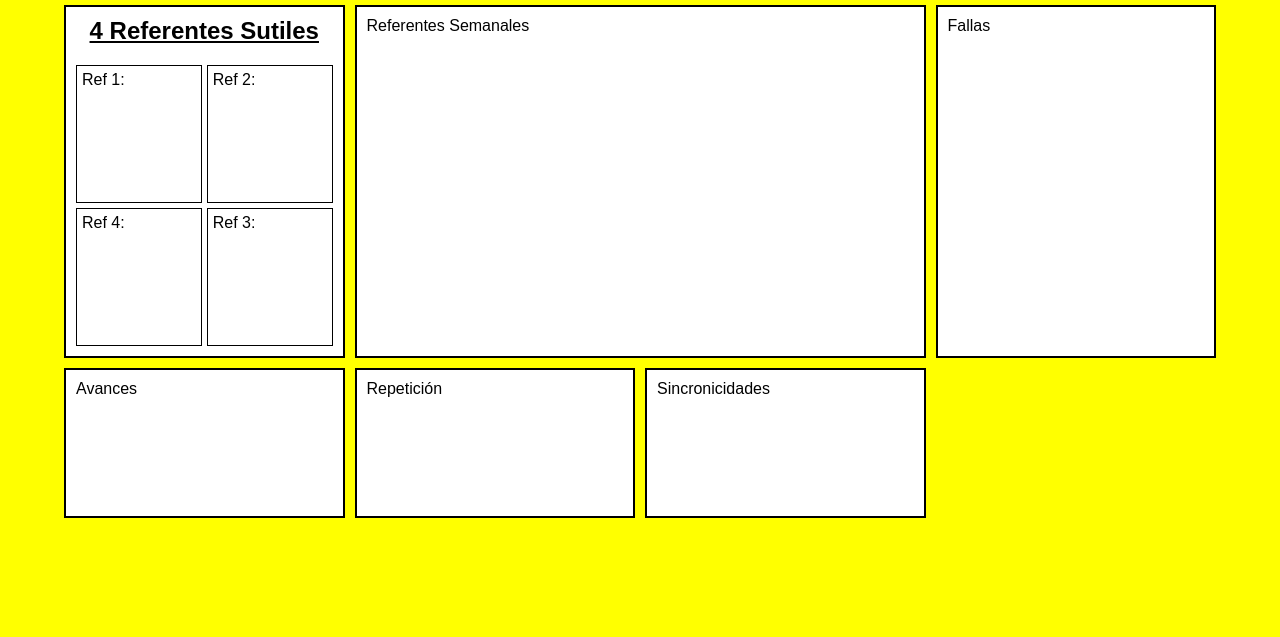
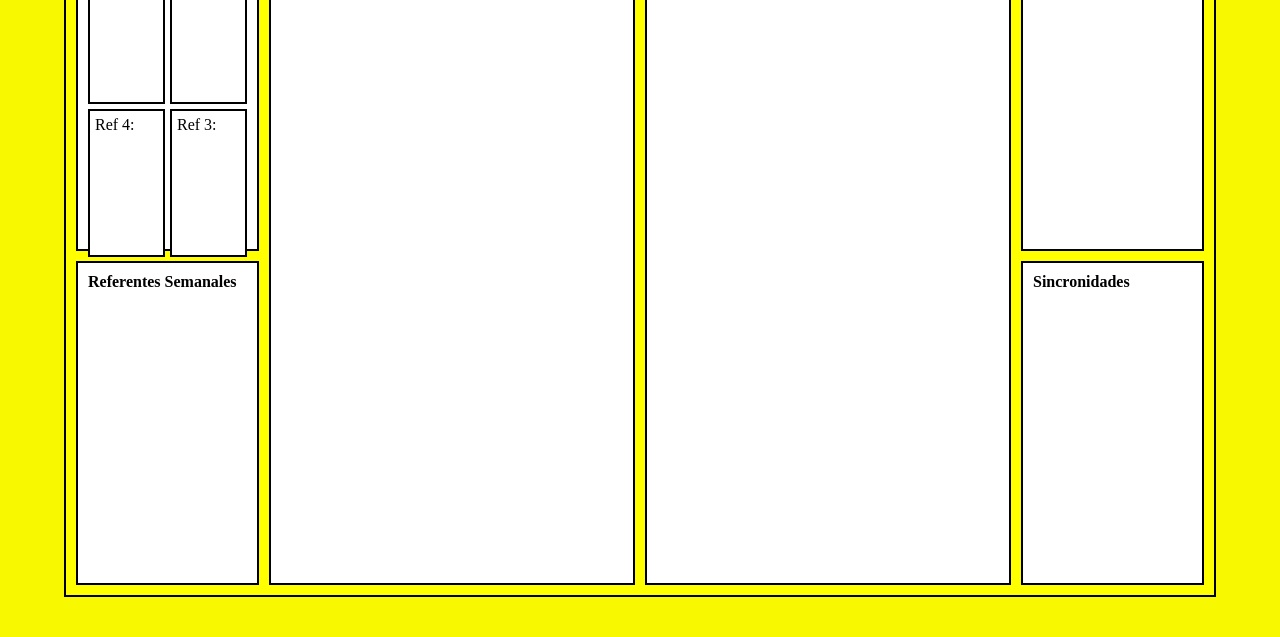
Before and after one commit to enzo369-htm/AccesorIO-Kawsariy, a plain HTML site: page index.html in a window 1280 px wide. Shown: the part 163-800 px from the top of the page. Drawn offline with Linux system fonts and the light colour scheme.

Commit message:
Update index.html

```diff
--- a/index.html
+++ b/index.html
@@ -6,73 +6,69 @@
     <title>AccesorIO Kawsariy</title>
     <style>
         body {
-            background-color: yellow;
             display: flex;
-            flex-direction: column;
+            justify-content: center;
             align-items: center;
-            justify-content: center;
             height: 100vh;
+            background-color: #f8f800;
             margin: 0;
-            font-family: Arial, sans-serif;
         }
         .container {
-            width: 90%;
-            max-width: 1400px;
+            width: 90vw;
+            height: 90vh;
+            background-color: yellow;
             display: grid;
-            grid-template-columns: 1fr 1fr 1fr 1fr;
-            grid-template-rows: auto;
+            grid-template-columns: 1fr 2fr 2fr 1fr;
+            grid-template-rows: auto 2fr 2fr;
             gap: 10px;
+            padding: 10px;
+            box-sizing: border-box;
+            border: 2px solid black;
         }
         .box {
             background-color: white;
             border: 2px solid black;
             padding: 10px;
+            box-sizing: border-box;
         }
         .title {
+            grid-column: span 4;
             text-align: center;
             font-size: 24px;
             font-weight: bold;
             text-decoration: underline;
-            margin-bottom: 20px;
         }
-        .grid-4 {
+        .sub-box-container {
             display: grid;
             grid-template-columns: 1fr 1fr;
             grid-template-rows: 1fr 1fr;
             gap: 5px;
+            height: 100%;
         }
         .sub-box {
             background-color: white;
-            border: 1px solid black;
+            border: 2px solid black;
             padding: 5px;
-        }
-        textarea {
-            width: 100%;
-            height: 100px;
-            border: none;
-            resize: none;
-            background: transparent;
-            font-size: 14px;
         }
     </style>
 </head>
 <body>
-    <div class="title">AccesorIO Kawsariy</div>
     <div class="container">
-        <div class="box">
-            <div class="title">4 Referentes Sutiles</div>
-            <div class="grid-4">
-                <div class="sub-box">Ref 1:<textarea></textarea></div>
-                <div class="sub-box">Ref 2:<textarea></textarea></div>
-                <div class="sub-box">Ref 4:<textarea></textarea></div>
-                <div class="sub-box">Ref 3:<textarea></textarea></div>
+        <div class="title">AccesorIO Kawsariy</div>
+        <div class="box" style="grid-column: 1; grid-row: 2;">
+            <div style="text-align: center; font-weight: bold;">4 Referentes Sutiles</div>
+            <div class="sub-box-container">
+                <div class="sub-box">Ref 1:</div>
+                <div class="sub-box">Ref 2:</div>
+                <div class="sub-box">Ref 4:</div>
+                <div class="sub-box">Ref 3:</div>
             </div>
         </div>
-        <div class="box" style="grid-column: span 2;">Referentes Semanales<textarea></textarea></div>
-        <div class="box" style="grid-column: span 1;">Fallas<textarea></textarea></div>
-        <div class="box" style="grid-column: span 1;">Avances<textarea></textarea></div>
-        <div class="box" style="grid-column: span 1;">Repetición<textarea></textarea></div>
-        <div class="box" style="grid-column: span 1;">Sincronicidades<textarea></textarea></div>
+        <div class="box" style="grid-column: 1; grid-row: 3; font-weight: bold;">Referentes Semanales</div>
+        <div class="box" style="grid-column: 2; grid-row: 2 / span 2; font-weight: bold;">Fallas</div>
+        <div class="box" style="grid-column: 3; grid-row: 2 / span 2; font-weight: bold;">Avances</div>
+        <div class="box" style="grid-column: 4; grid-row: 2; font-weight: bold;">Repetición</div>
+        <div class="box" style="grid-column: 4; grid-row: 3; font-weight: bold;">Sincronidades</div>
     </div>
 </body>
 </html>
```
